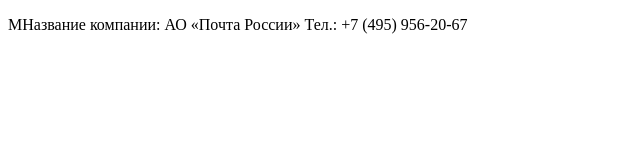
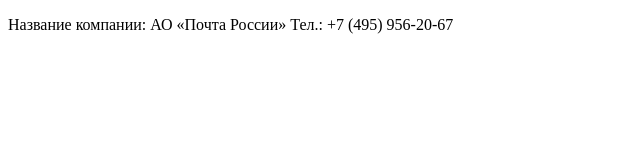
Before and after one commit to LaiserPal/Laiser_New-Kurs, a plain HTML site: page index.html in a window 1280 px wide. Shown: the full height of the page, 0-640 px from the left. Drawn offline with Linux system fonts and the light colour scheme.

Commit message:
Исправил ошибку

```diff
--- a/index.html
+++ b/index.html
@@ -9,7 +9,7 @@
 </head>
 
 <body>
-     <p>МНазвание компании: АО «Почта России»
+     <p>Название компании: АО «Почта России»
         Тел.: +7 (495) 956-20-67</p>
 </body>
 
```
